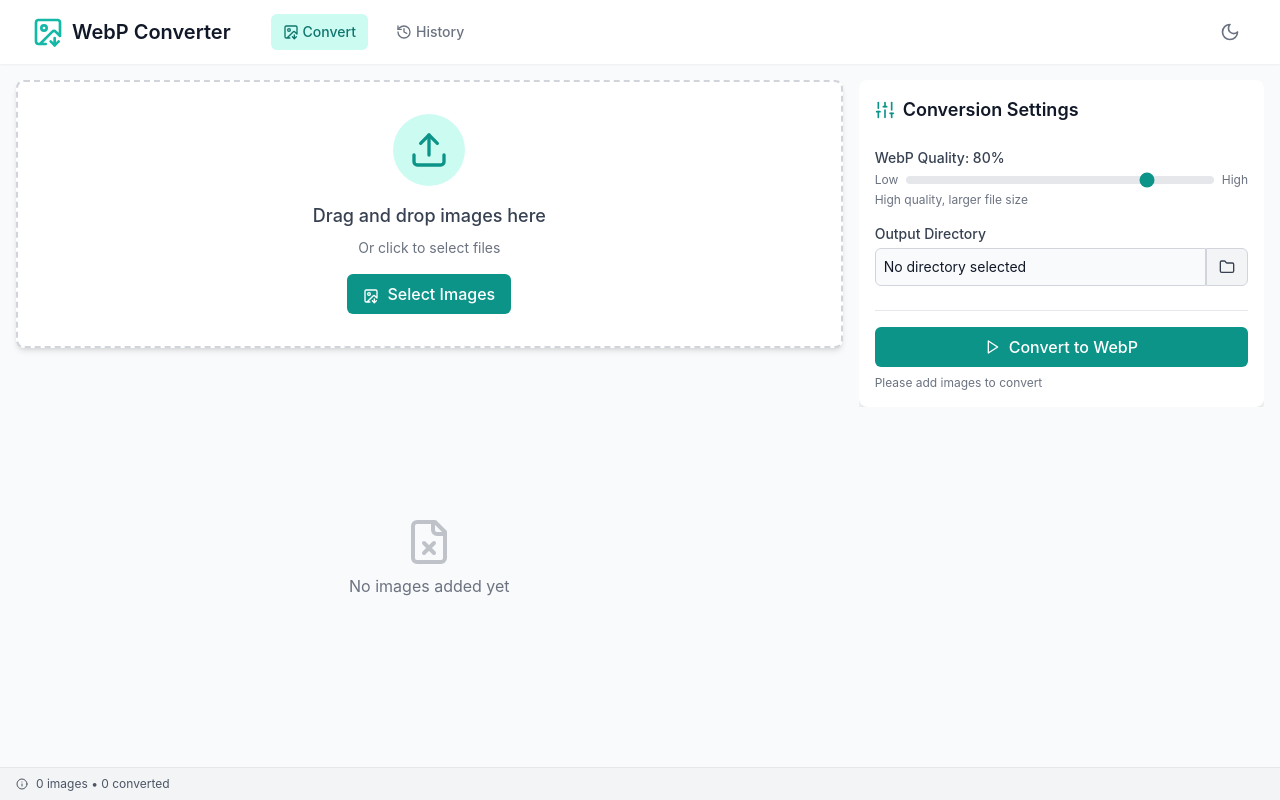
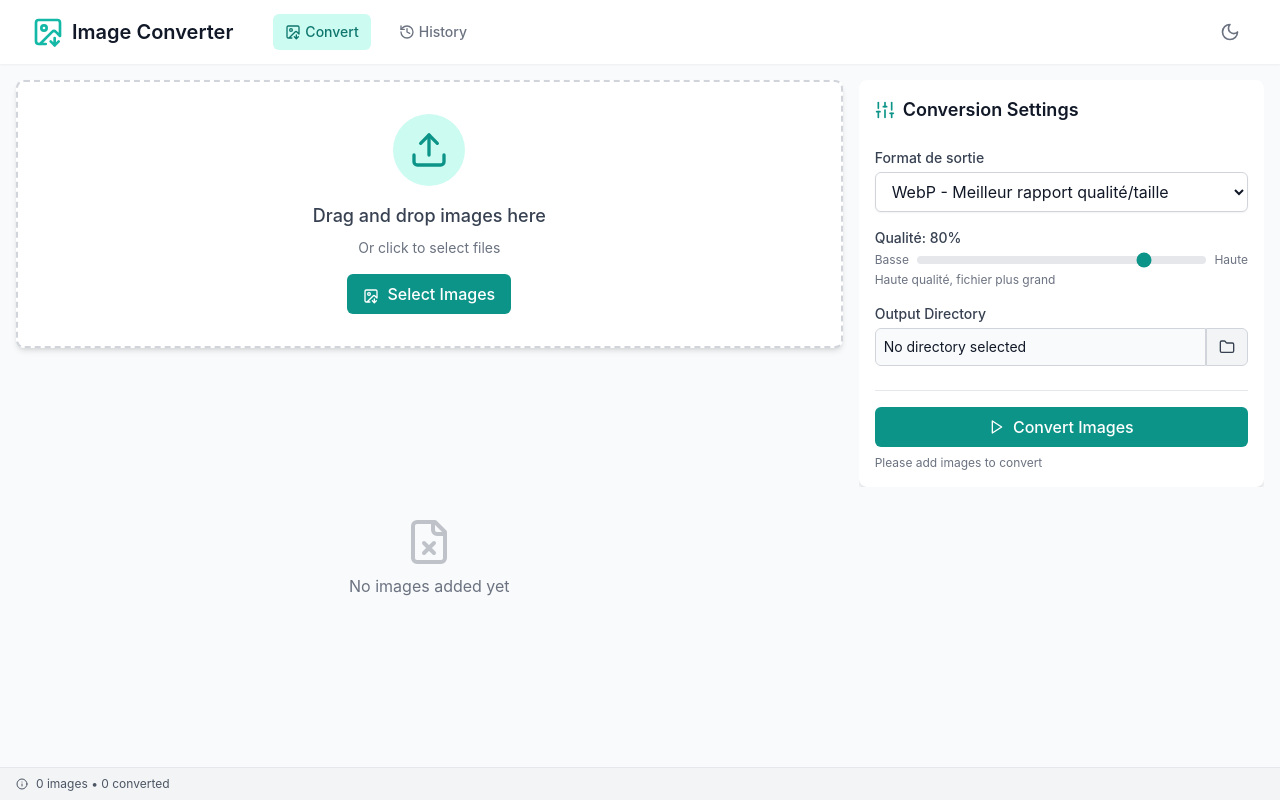
Before and after one commit to yoanmarchal/electron-image-converter, a React (Vite) app: page / in a window 1280 px wide. Built offline with nearby package versions, Linux system fonts and the light colour scheme.

Commit message:
handle multiple format for export

```diff
--- a/src/App.tsx
+++ b/src/App.tsx
@@ -35,6 +35,7 @@ export interface ImageFile {
 export interface ConversionSettings {
   quality: number;
   outputDir: string;
+  format: 'webp' | 'jpg' | 'png' | 'avif';
 }
 
 export interface HistoryItem {
@@ -53,6 +54,7 @@ function App() {
   const [settings, setSettings] = useState<ConversionSettings>({
     quality: 80,
     outputDir: '',
+    format: 'webp',
   });
   const [isConverting, setIsConverting] = useState(false);
   const [conversionHistory, setConversionHistory] = useState<HistoryItem[]>([]);
@@ -144,6 +146,7 @@ function App() {
           filePath: image.path,
           outputDir: settings.outputDir,
           quality: settings.quality,
+          format: settings.format,
         });
 
         if (result.success) {
--- a/src/components/ConversionSettings.tsx
+++ b/src/components/ConversionSettings.tsx
@@ -1,6 +1,13 @@
 import React from 'react';
 import { Folder, Sliders, Play } from 'lucide-react';
 import { ConversionSettings as Settings } from '../App';
+
+const FORMAT_OPTIONS = [
+  { value: 'webp', label: 'WebP - Meilleur rapport qualité/taille' },
+  { value: 'jpg', label: 'JPEG - Compatible partout' },
+  { value: 'png', label: 'PNG - Sans perte avec transparence' },
+  { value: 'avif', label: 'AVIF - Format moderne haute performance' },
+] as const;
 
 interface ConversionSettingsProps {
   settings: Settings;
@@ -24,6 +31,11 @@ const ConversionSettings: React.FC<ConversionSettingsProps> = ({
     onSettingsChange({ quality });
   };
 
+  const handleFormatChange = (e: React.ChangeEvent<HTMLSelectElement>) => {
+    const format = e.target.value as Settings['format'];
+    onSettingsChange({ format });
+  };
+
   return (
     <div className="space-y-6">
       <div>
@@ -36,10 +48,30 @@ const ConversionSettings: React.FC<ConversionSettingsProps> = ({
       <div className="space-y-4">
         <div>
           <label className="block text-sm font-medium text-gray-700 dark:text-gray-300 mb-1">
-            WebP Quality: {settings.quality}%
+            Format de sortie
+          </label>
+          <select
+            value={settings.format}
+            onChange={handleFormatChange}
+            className="w-full px-3 py-2 bg-white dark:bg-gray-800 border border-gray-300 dark:border-gray-700 rounded-md shadow-sm focus:outline-none focus:ring-2 focus:ring-teal-500 focus:border-transparent"
+            disabled={isConverting}
+            title="Format de sortie"
+            aria-label="Format de sortie"
+          >
+            {FORMAT_OPTIONS.map(option => (
+              <option key={option.value} value={option.value}>
+                {option.label}
+              </option>
+            ))}
+          </select>
+        </div>
+
+        <div>
+          <label className="block text-sm font-medium text-gray-700 dark:text-gray-300 mb-1">
+            Qualité: {settings.quality}%
           </label>
           <div className="flex items-center">
-            <span className="text-xs text-gray-500 mr-2">Low</span>
+            <span className="text-xs text-gray-500 mr-2">Basse</span>
             <input
               type="range"
               min="0"
@@ -48,13 +80,16 @@ const ConversionSettings: React.FC<ConversionSettingsProps> = ({
               onChange={handleQualityChange}
               className="w-full h-2 bg-gray-200 rounded-lg appearance-none cursor-pointer accent-teal-600 dark:bg-gray-700"
               disabled={isConverting}
+              title="Qualité de l'image"
+              aria-label="Qualité de l'image"
+              name="quality"
             />
-            <span className="text-xs text-gray-500 ml-2">High</span>
+            <span className="text-xs text-gray-500 ml-2">Haute</span>
           </div>
           <div className="text-xs text-gray-500 mt-1">
-            {settings.quality < 30 ? 'Low quality, smaller file size' :
-             settings.quality < 70 ? 'Balanced quality and size' :
-             'High quality, larger file size'}
+            {settings.quality < 30 ? 'Qualité basse, fichier plus petit' :
+             settings.quality < 70 ? 'Qualité équilibrée' :
+             'Haute qualité, fichier plus grand'}
           </div>
         </div>
 
@@ -98,7 +133,7 @@ const ConversionSettings: React.FC<ConversionSettingsProps> = ({
           ) : (
             <>
               <Play className="h-4 w-4 mr-2 group-hover:animate-pulse" />
-              Convert to WebP
+              Convert Images
             </>
           )}
         </button>
--- a/src/components/Header.tsx
+++ b/src/components/Header.tsx
@@ -32,7 +32,7 @@ const Header: React.FC<HeaderProps> = ({ activeTab, onTabChange }) => {
             <div className="flex-shrink-0 flex items-center">
               <ImageDown className="h-8 w-8 text-teal-500" />
               <span className="ml-2 text-xl font-semibold text-gray-900 dark:text-white">
-                WebP Converter
+                Image Converter
               </span>
             </div>
 
```
Also changed, not shown: electron/main.js (+24 -7 lines).
